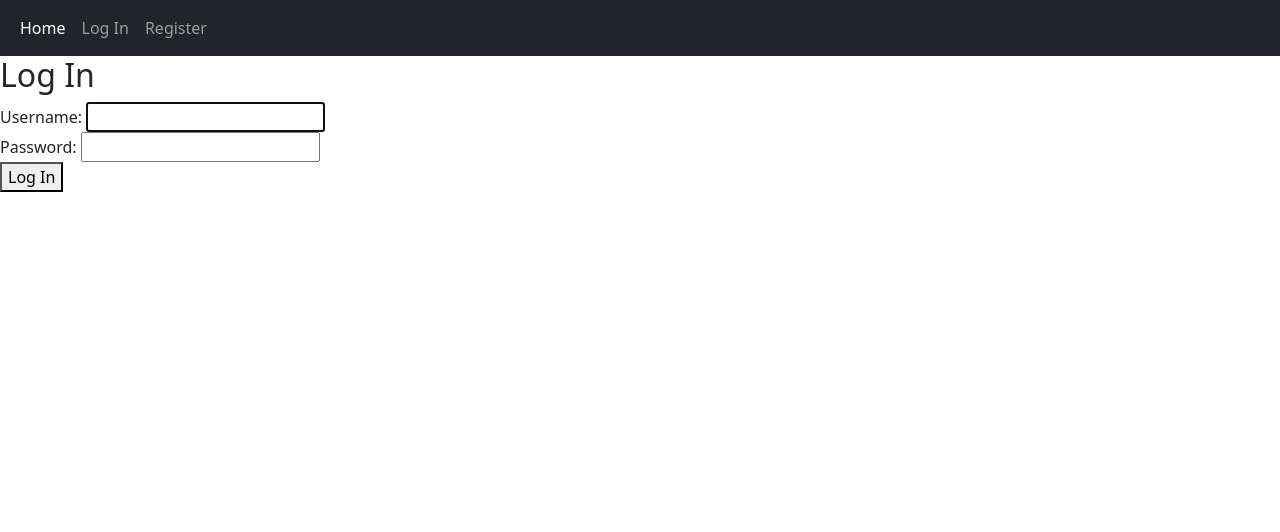
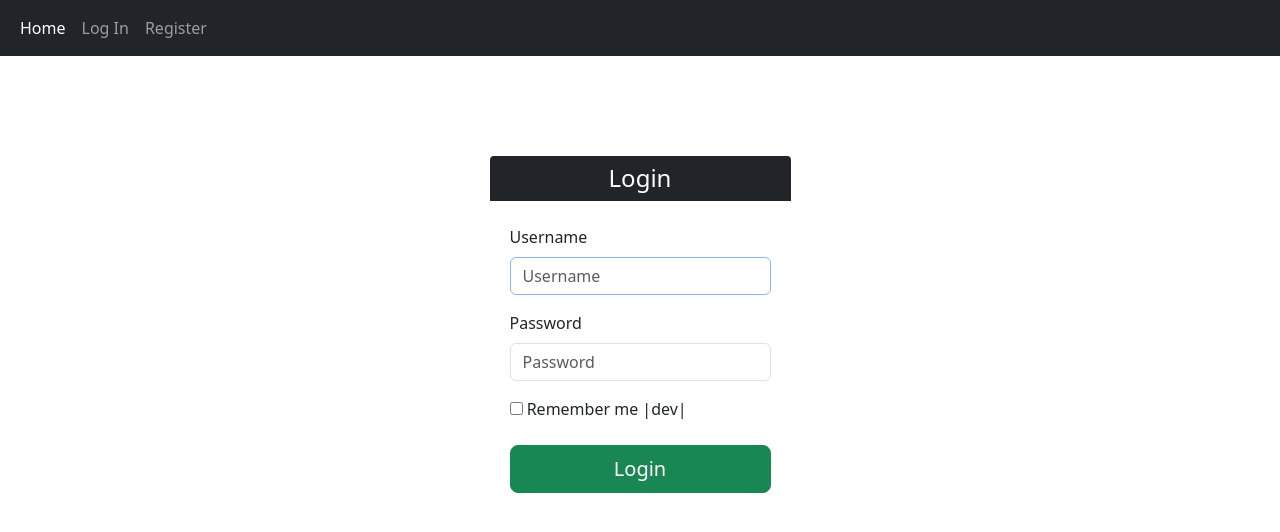
Before and after one commit to SRaflian/Django-Auth, a Django app: page /accounts/login/ in a window 1280 px wide. Shown: the top 532 px of the page. Run offline with Django 5.2, Linux system fonts and the light colour scheme; some libraries are stand-ins or nearby versions.

Commit message:
costumizing login page

```diff
--- a/django_project/django_project/settings.py
+++ b/django_project/django_project/settings.py
@@ -38,6 +38,7 @@ INSTALLED_APPS = [
     'django.contrib.messages',
     'django.contrib.staticfiles',
     "accounts",
+    "widget_tweaks",
 ]
 
 MIDDLEWARE = [
--- a/django_project/templates/base.html
+++ b/django_project/templates/base.html
@@ -7,6 +7,7 @@
   <title>{% block title %}This is Base{% endblock %}</title>
   <meta name="viewport" content="width=device-width, initial-scale=1">
   <link href="https://cdn.jsdelivr.net/npm/bootstrap@5.3.2/dist/css/bootstrap.min.css" rel="stylesheet" integrity="sha384-T3c6CoIi6uLrA9TneNEoa7RxnatzjcDSCmG1MXxSR1GAsXEV/Dwwykc2MPK8M2HN" crossorigin="anonymous">
+  {% block extra_blocks %}{% endblock %}
 </head>
 
 <body>
--- a/django_project/templates/registration/login.html
+++ b/django_project/templates/registration/login.html
@@ -1,14 +1,59 @@
 <!-- templates/registration/login.html -->
 {% extends "base.html" %}
-
+{% load widget_tweaks %}
 {% block title %}Login{% endblock %}
-
+{% block extra_blocks %}
+<style>
+.formContainer {
+	.formContainer {
+    box-shadow : 4px 8px 16px #d7d7d7;
+    margin:20vh auto;
+    padding:20px;
+    border-radius:0px 0px 4px 4px;
+    }
+    input {
+    box-shadow:none !important;
+    outline:none;
+    }
+    #formHeading {
+    background:#212529;
+    margin:-20px;
+    border-radius:4px 4px 0px 0px;
+    color:#fff;
+    }
+  }
+</style>
+{% endblock %}
 {% block content %}
-<h2>Log In</h2>
-<form method="post">
-  {% csrf_token %}
-  {{ form }}
-  <button type="submit">Log In</button>
-</form>
+<br>
+<br>
+<br>
+<br>
+<div class="p-4">
+  <div class="container">
+    <div class="row">
+      <div class="col-md-5 col-sm-6 col-lg-3 mx-auto">
+        <div class="formContainer">
+          <h2 class="p-2 text-center mb-4 h4" id="formHeading">Login</h2>
+          <form method="post">
+            {% csrf_token %}
+            <div class="form-group mt-3">
+              <label class="mb-2" for="username">Username</label>
+              {% render_field form.username type="text" class="form-control" id="id_username" placeholder="Username" %}
+            </div>
+            <div class="form-group mt-3">
+              <label class="mb-2" for="password">Password</label>
+              {% render_field form.password type="password" class="form-control" id="id_password" placeholder="Password" %}
+            </div>
+            <div class="mt-3">
+              <input type="checkbox" /> Remember me |dev|
+            </div>
+            <button class="btn btn-success btn-lg w-100 mt-4" type="submit">Login</button>
+          </form>
+        </div>
+      </div>
+    </div>
+  </div>
+  </div>
 
 {% endblock %}
--- /dev/null
+++ b/requirements.txt
@@ -0,0 +1,4 @@
+python
+django
+bootstrap 5
+django widget tweaks
```
Also changed, not shown: django_project/db.sqlite3.
